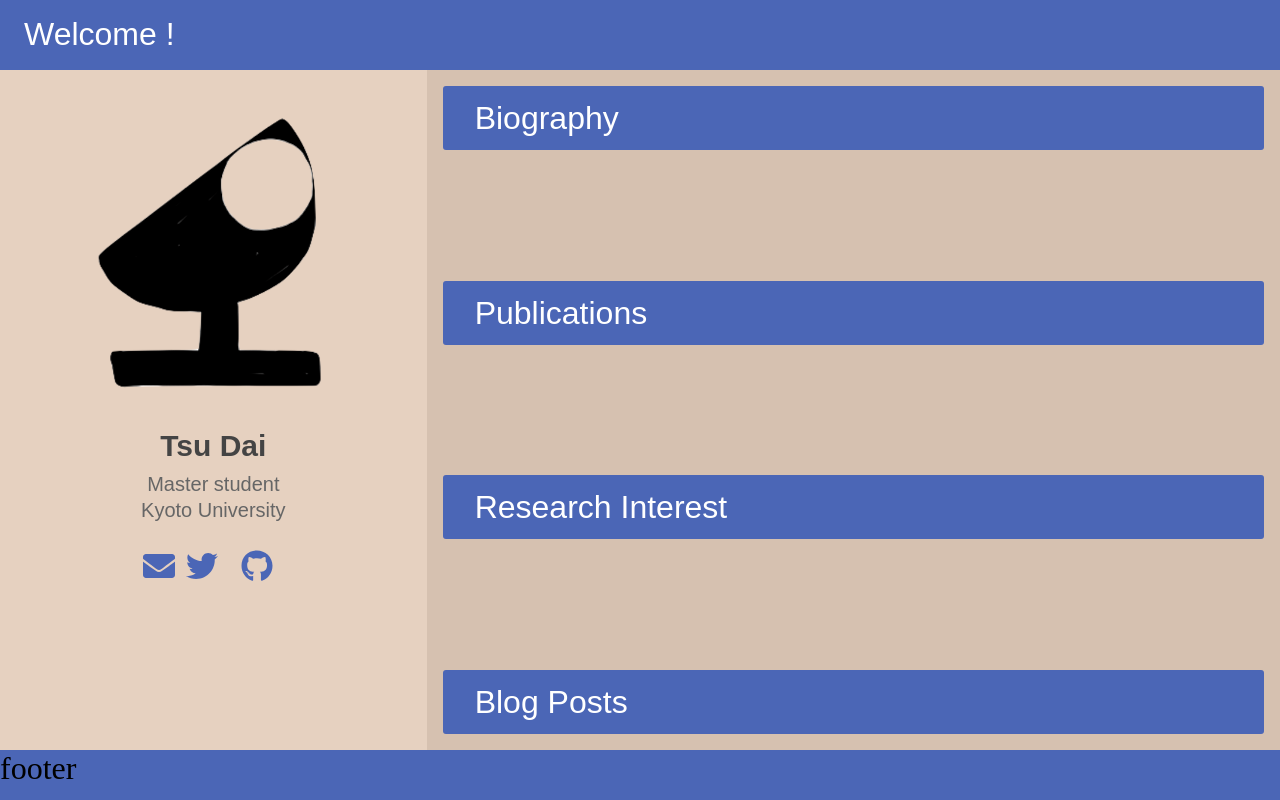
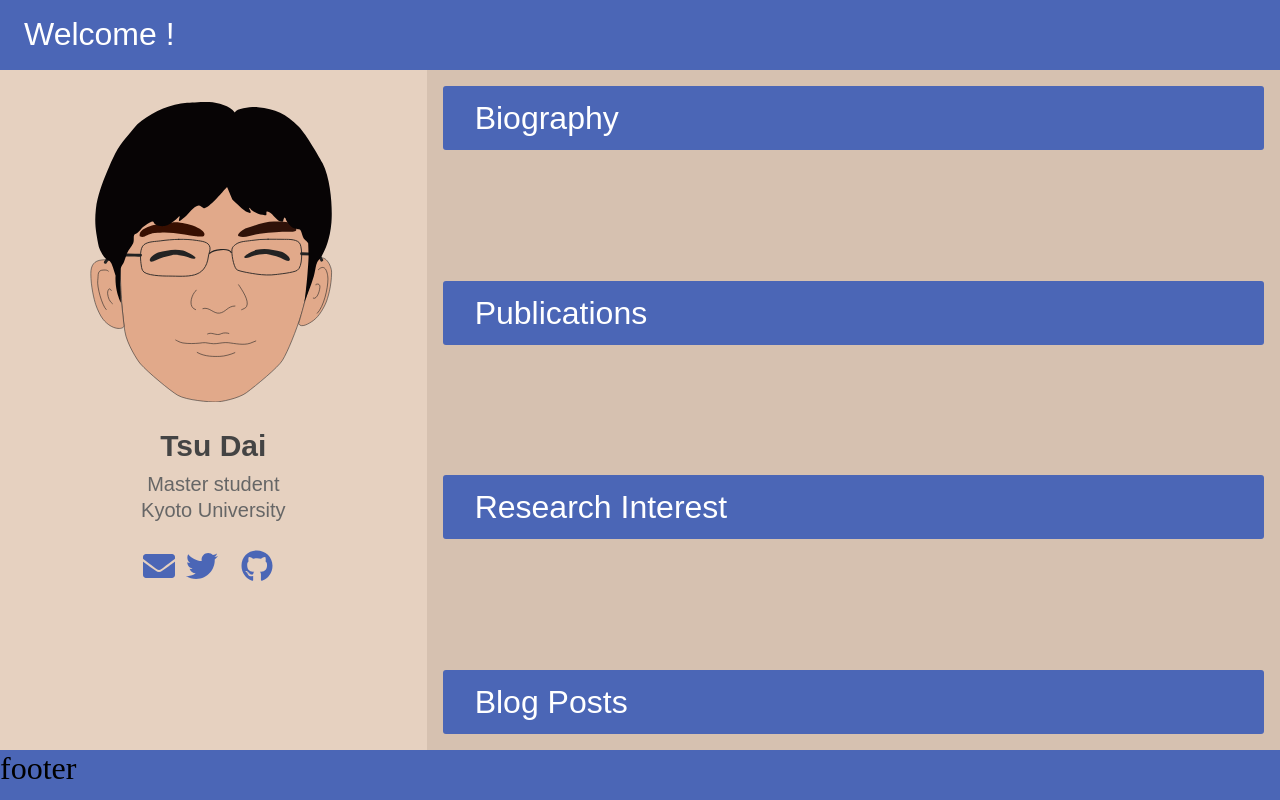
Before and after one commit to TsuDai/tsudai.github.io, a plain HTML site: page index.html in a window 1280 px wide. Drawn offline with Linux system fonts and the light colour scheme; some icons are missing.

Commit message:
change avatar and add favicon

```diff
--- a/index.html
+++ b/index.html
@@ -12,6 +12,9 @@
   <link rel="stylesheet" href="https://cdnjs.cloudflare.com/ajax/libs/font-awesome-animation/0.0.10/font-awesome-animation.css" type="text/css" media="all" />
   <!--To use Academicon-->
   <link rel="stylesheet" href="https://cdn.jsdelivr.net/gh/jpswalsh/academicons@1/css/academicons.min.css">
+  <!--Favicon-->
+  <link rel="icon" href="img/favicon.svg" type="image/svg+xml">
+  <link rel="apple-touch-icon" sizes="180x180" href="img/favicon.svg" type="image/svg+xml">
 </head>
 
 <body>
@@ -23,7 +26,7 @@
   <nav>left</nav>
 
   <main>
-    <img src="img/logo.png" width="300px" height="300px"/><br>
+    <img src="img/avatar4.svg" width="300px" height="300px"/><br>
     <h2 class="myname">Tsu Dai</h2>
     <h3 class="belonging">Master student</h3>
     <h3 class="belonging">Kyoto University</h3>
```
Also changed, not shown: img/avatar4.svg (added), img/favicon.svg (added), 1 other file.
